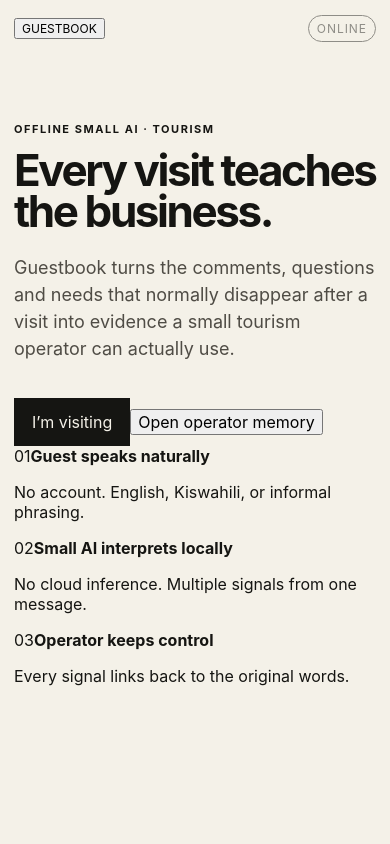
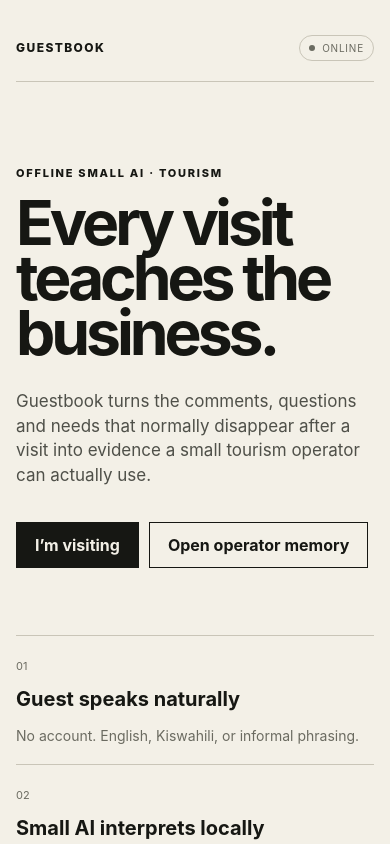
Before and after one commit to Davemafy/Guestbook, a React (Vite) app: page / in a window 390 px wide. Shown: the top 844 px of the page. Built offline with nearby package versions, Linux system fonts and the light colour scheme.

Commit message:
feat: polish offline PWA and deployment shell

```diff
--- a/src/styles.css
+++ b/src/styles.css
@@ -1,47 +1,134 @@
 :root {
   font-family: Inter, ui-sans-serif, system-ui, -apple-system, BlinkMacSystemFont, "Segoe UI", sans-serif;
-  color: #151512;
-  background: #f4f1e8;
+  color: #161713;
+  background: #f3f0e7;
   font-synthesis: none;
+  --ink: #161713;
+  --paper: #f3f0e7;
+  --muted: #6b6b61;
+  --line: #c9c5b8;
+  --green: #35543c;
+  --soft-green: #dce5d9;
+  --danger: #8a4a34;
 }
-
 * { box-sizing: border-box; }
+html { background: var(--paper); }
 body { margin: 0; min-width: 320px; min-height: 100vh; }
 button, textarea { font: inherit; }
-a { color: inherit; }
-
-.page { width: min(100%, 760px); margin: 0 auto; min-height: 100vh; padding: 18px; }
-.topbar { display: flex; align-items: center; justify-content: space-between; padding: 4px 0 48px; font-size: 12px; letter-spacing: .08em; }
-.status { border: 1px solid #151512; border-radius: 999px; padding: 5px 8px; }
-.status.online { opacity: .45; }
-.hero { padding-top: 10vh; }
-.eyebrow { font-size: 11px; letter-spacing: .14em; font-weight: 700; }
-h1 { font-size: clamp(44px, 11vw, 86px); line-height: .93; letter-spacing: -.055em; margin: 14px 0 22px; max-width: 680px; }
-.lede { max-width: 560px; font-size: 18px; line-height: 1.5; color: #4f4c45; }
-.primary { display: inline-flex; border: 0; background: #151512; color: #f4f1e8; text-decoration: none; padding: 14px 18px; margin-top: 18px; cursor: pointer; }
-footer { margin-top: 28vh; border-top: 1px solid #c8c3b7; padding-top: 16px; font-size: 13px; }
-
-.lab h1 { font-size: clamp(40px, 9vw, 70px); }
-.panel { margin-top: 34px; padding-top: 18px; border-top: 1px solid #c8c3b7; }
-.panel label, .panel h2 { font-size: 12px; text-transform: uppercase; letter-spacing: .08em; }
-.panel h2 { margin: 0; }
-.panel-heading { display: flex; justify-content: space-between; align-items: center; }
-textarea { width: 100%; resize: vertical; margin: 10px 0 0; padding: 14px; border: 1px solid #979185; background: transparent; color: inherit; outline: none; }
-textarea:focus { border-color: #151512; }
-.signals { margin-top: 15px; }
-.signal { display: flex; justify-content: space-between; gap: 16px; border-bottom: 1px solid #d9d4c8; padding: 12px 0; }
-.signal small, .muted { color: #726d64; }
-.label-grid { display: flex; flex-wrap: wrap; gap: 7px; margin-top: 14px; }
-.label { border: 1px solid #aaa397; padding: 7px 9px; background: transparent; cursor: pointer; font-size: 11px; }
-.label.active { background: #151512; color: #f4f1e8; border-color: #151512; }
-.proof { display: grid; grid-template-columns: repeat(2, 1fr); gap: 1px; background: #c8c3b7; margin: 36px 0; border: 1px solid #c8c3b7; }
-.proof div { background: #f4f1e8; padding: 14px; display: flex; flex-direction: column; gap: 6px; }
-.proof span { font-size: 10px; text-transform: uppercase; letter-spacing: .08em; color: #726d64; }
-.proof strong { font-size: 13px; }
-
-@media (max-width: 520px) {
-  .page { padding: 14px; }
-  .topbar { padding-bottom: 30px; }
-  .hero { padding-top: 5vh; }
-  .proof { grid-template-columns: 1fr; }
+button { color: inherit; }
+.page { width: min(100%, 1180px); margin: 0 auto; min-height: 100vh; padding: 18px 28px 40px; }
+.topbar { min-height: 68px; display: flex; align-items: center; justify-content: space-between; border-bottom: 1px solid var(--line); }
+.wordmark { border: 0; background: transparent; padding: 0; font-weight: 800; letter-spacing: .12em; font-size: 12px; cursor: pointer; }
+.top-actions { display: flex; align-items: center; gap: 18px; }
+.quiet-link { border: 0; background: transparent; padding: 0; cursor: pointer; text-decoration: underline; text-underline-offset: 4px; font-size: 13px; }
+.status { display: inline-flex; align-items: center; gap: 7px; border: 1px solid var(--line); border-radius: 999px; padding: 6px 9px; font-size: 10px; letter-spacing: .08em; }
+.status-dot { width: 6px; height: 6px; border-radius: 999px; background: currentColor; }
+.status.online { color: var(--muted); }
+.status.offline { color: var(--green); border-color: var(--green); }
+.hero { padding: 13vh 0 8vh; max-width: 970px; }
+.eyebrow { margin: 0 0 16px; font-size: 11px; letter-spacing: .16em; font-weight: 800; }
+h1 { font-size: clamp(58px, 9.2vw, 128px); line-height: .88; letter-spacing: -.065em; margin: 0; font-weight: 650; }
+.screen-title { font-size: clamp(48px, 7vw, 88px); max-width: 880px; }
+.lede { max-width: 650px; font-size: clamp(17px, 2vw, 22px); line-height: 1.45; color: #4f5049; margin: 28px 0 0; }
+.hero-actions, .memory-actions { display: flex; gap: 10px; flex-wrap: wrap; margin-top: 34px; }
+.primary, .secondary { min-height: 46px; border: 1px solid var(--ink); padding: 0 18px; cursor: pointer; font-weight: 650; }
+.primary { background: var(--ink); color: var(--paper); }
+.secondary { background: transparent; color: var(--ink); }
+.primary:disabled, .secondary:disabled { opacity: .45; cursor: wait; }
+.principle-strip { display: grid; grid-template-columns: repeat(3, 1fr); border-top: 1px solid var(--line); border-bottom: 1px solid var(--line); }
+.principle-strip > div { padding: 22px 24px 24px 0; border-right: 1px solid var(--line); }
+.principle-strip > div:not(:first-child) { padding-left: 24px; }
+.principle-strip > div:last-child { border-right: 0; }
+.principle-strip span { font-size: 11px; color: var(--muted); }
+.principle-strip strong { display: block; margin-top: 28px; font-size: 20px; }
+.principle-strip p { color: var(--muted); line-height: 1.5; font-size: 14px; margin-bottom: 0; }
+.footer-line { display: flex; justify-content: space-between; gap: 20px; padding-top: 20px; font-size: 12px; color: var(--muted); }
+.narrow { width: min(100%, 780px); margin: 0 auto; padding: 9vh 0 60px; }
+.language-switch { display: inline-flex; border-bottom: 1px solid var(--line); margin-bottom: 38px; }
+.language { border: 0; background: transparent; padding: 9px 18px 9px 0; margin-right: 18px; font-size: 10px; letter-spacing: .12em; opacity: .45; cursor: pointer; }
+.language.active { opacity: 1; border-bottom: 2px solid var(--ink); }
+.guest-input { width: 100%; margin-top: 40px; min-height: 210px; resize: vertical; background: rgba(255,255,255,.2); border: 1px solid var(--line); padding: 22px; color: inherit; font-size: clamp(20px, 3vw, 30px); line-height: 1.35; letter-spacing: -.02em; outline: none; }
+.guest-input:focus { border-color: var(--ink); }
+.input-footer { display: flex; justify-content: space-between; align-items: center; gap: 20px; margin-top: 12px; }
+.input-footer > span { font-size: 11px; color: var(--muted); }
+.review-layout { display: grid; grid-template-columns: 1.05fr .95fr; gap: 70px; padding: 9vh 0 50px; }
+.source-quote { margin: 40px 0 18px; font-family: Georgia, "Times New Roman", serif; font-size: clamp(26px, 3.5vw, 43px); line-height: 1.2; letter-spacing: -.02em; }
+.microcopy { color: var(--muted); line-height: 1.5; max-width: 560px; font-size: 13px; }
+.review-panel, .panel { border-top: 1px solid var(--ink); padding-top: 14px; }
+.panel-head { display: flex; justify-content: space-between; color: var(--muted); font-size: 10px; letter-spacing: .1em; margin-bottom: 14px; }
+.prediction-list { display: flex; flex-direction: column; }
+.prediction { width: 100%; border: 0; border-bottom: 1px solid var(--line); background: transparent; padding: 17px 0; display: flex; justify-content: space-between; align-items: flex-start; text-align: left; cursor: pointer; opacity: .45; }
+.prediction.selected { opacity: 1; }
+.prediction.static { cursor: default; }
+.prediction strong { display: block; font-size: 16px; }
+.prediction small { display: block; color: var(--muted); margin-top: 5px; max-width: 350px; line-height: 1.4; }
+.score { display: flex; gap: 8px; align-items: center; font-variant-numeric: tabular-nums; }
+.score span { font-size: 12px; }
+.score em { font-size: 9px; text-transform: uppercase; letter-spacing: .08em; color: var(--danger); font-style: normal; border: 1px solid currentColor; padding: 3px 5px; }
+.add-signal { margin: 22px 0; }
+.add-signal summary { cursor: pointer; font-size: 12px; text-decoration: underline; text-underline-offset: 4px; }
+.label-grid { display: flex; flex-wrap: wrap; gap: 6px; margin-top: 14px; }
+.label { border: 1px solid var(--line); background: transparent; padding: 7px 9px; font-size: 10px; cursor: pointer; }
+.label.active { border-color: var(--green); background: var(--soft-green); }
+.full { width: 100%; }
+.memory-head { display: flex; justify-content: space-between; align-items: flex-end; gap: 28px; padding: 9vh 0 46px; }
+.memory-actions { margin: 0; justify-content: flex-end; }
+.memory-grid { border-top: 1px solid var(--ink); }
+.memory-card { display: grid; grid-template-columns: 72px 1fr; border-bottom: 1px solid var(--line); padding: 22px 0; }
+.memory-rank { color: var(--muted); font-size: 11px; }
+.memory-title-row { display: flex; justify-content: space-between; gap: 20px; align-items: flex-start; }
+.memory-title-row h2 { font-size: clamp(24px, 4vw, 46px); letter-spacing: -.04em; margin: 0; font-weight: 560; }
+.memory-title-row > strong { min-width: 90px; text-align: right; font-size: 26px; }
+.memory-title-row > strong span { display: block; color: var(--muted); font-weight: 500; font-size: 10px; text-transform: uppercase; letter-spacing: .08em; }
+.memory-main > p { color: var(--muted); max-width: 620px; }
+.evidence-toggle { border: 0; padding: 0; background: transparent; text-decoration: underline; text-underline-offset: 4px; font-size: 12px; cursor: pointer; }
+.evidence-list { margin-top: 22px; border-top: 1px solid var(--line); }
+.evidence-item { padding: 14px 0; border-bottom: 1px solid var(--line); }
+.evidence-item span { font-size: 9px; letter-spacing: .1em; color: var(--muted); }
+.evidence-item p { margin: 6px 0 0; font-family: Georgia, "Times New Roman", serif; font-size: 18px; }
+.dataset-note { margin: 18px 0 0; color: var(--muted); font-size: 11px; line-height: 1.5; }
+.decision-page { width: min(100%, 860px); }
+.decision-list { margin-top: 55px; }
+.decision-card { border-top: 1px solid var(--ink); padding: 20px 0 35px; }
+.decision-count { font-size: 10px; color: var(--muted); text-transform: uppercase; letter-spacing: .1em; }
+.decision-card h2 { font-size: clamp(30px, 5vw, 56px); letter-spacing: -.045em; margin: 18px 0 10px; font-weight: 560; }
+.decision-card p { color: var(--muted); font-size: 17px; line-height: 1.5; }
+.decision-buttons { display: flex; gap: 8px; flex-wrap: wrap; margin-top: 22px; }
+.decision { border: 1px solid var(--line); background: transparent; padding: 9px 12px; cursor: pointer; }
+.decision.active { background: var(--green); color: white; border-color: var(--green); }
+.back-link { margin-top: 30px; }
+.lab-head { padding: 8vh 0 50px; max-width: 900px; }
+.lab-grid { display: grid; grid-template-columns: 1fr 1fr; gap: 40px; }
+.lab-input label { display: block; font-size: 10px; text-transform: uppercase; letter-spacing: .1em; }
+.lab-input textarea { width: 100%; margin: 12px 0 14px; background: transparent; border: 1px solid var(--line); padding: 16px; font-size: 18px; line-height: 1.45; resize: vertical; }
+.compact .prediction { padding: 13px 0; }
+.benchmark { display: grid; grid-template-columns: .8fr 1.2fr; gap: 46px; border-top: 1px solid var(--ink); margin-top: 70px; padding-top: 24px; }
+.benchmark-copy h2 { margin: 5px 0 12px; font-size: 36px; letter-spacing: -.04em; }
+.benchmark-copy p:not(.eyebrow) { color: var(--muted); line-height: 1.5; max-width: 390px; }
+.metric-grid { display: grid; grid-template-columns: repeat(2, 1fr); border-left: 1px solid var(--line); border-top: 1px solid var(--line); }
+.metric { min-height: 98px; border-right: 1px solid var(--line); border-bottom: 1px solid var(--line); padding: 14px; display: flex; flex-direction: column; justify-content: space-between; }
+.metric span { color: var(--muted); font-size: 10px; text-transform: uppercase; letter-spacing: .08em; }
+.metric strong { font-size: 27px; font-weight: 560; letter-spacing: -.03em; }
+.muted { color: var(--muted); }
+.empty { padding: 15vh 0; }
+.empty h1 { font-size: 60px; }
+@media (max-width: 760px) {
+  .page { padding: 14px 16px 32px; }
+  .hero { padding-top: 10vh; }
+  h1 { font-size: clamp(54px, 16vw, 84px); }
+  .screen-title { font-size: clamp(46px, 13vw, 68px); }
+  .principle-strip { grid-template-columns: 1fr; }
+  .principle-strip > div, .principle-strip > div:not(:first-child) { padding: 18px 0; border-right: 0; border-bottom: 1px solid var(--line); }
+  .principle-strip > div:last-child { border-bottom: 0; }
+  .principle-strip strong { margin-top: 13px; }
+  .footer-line { flex-direction: column; gap: 5px; }
+  .review-layout, .lab-grid, .benchmark { grid-template-columns: 1fr; gap: 38px; }
+  .memory-head { align-items: flex-start; flex-direction: column; }
+  .memory-actions { justify-content: flex-start; }
+  .memory-card { grid-template-columns: 38px 1fr; }
+  .memory-title-row { flex-direction: column; }
+  .memory-title-row > strong { text-align: left; }
+  .input-footer { align-items: flex-end; }
+  .metric-grid { border-left: 0; }
+  .top-actions .quiet-link { display: none; }
 }
```
Also changed, not shown: public/sw.js (+27 -6 lines), public/icon.svg (added), public/manifest.webmanifest, vercel.json (added), 1 other file (tests, documents, lock files or other folders).
